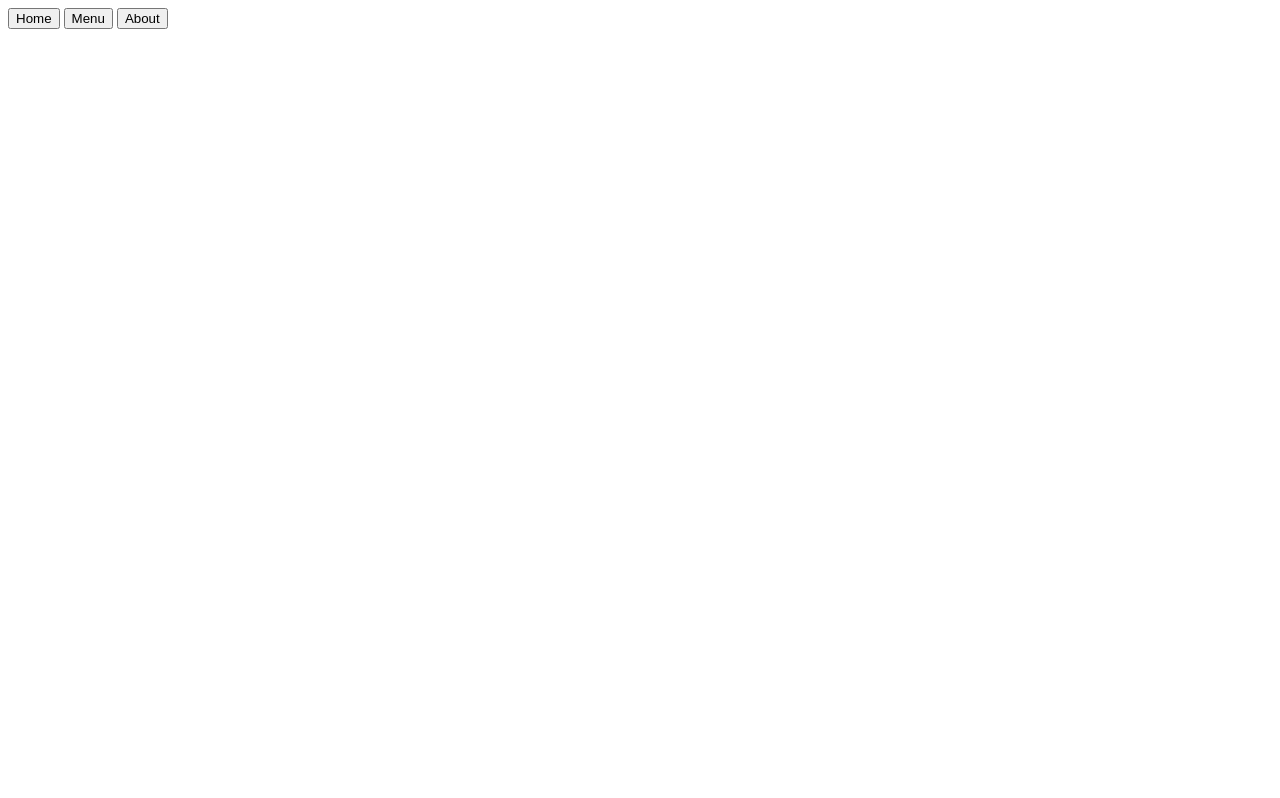
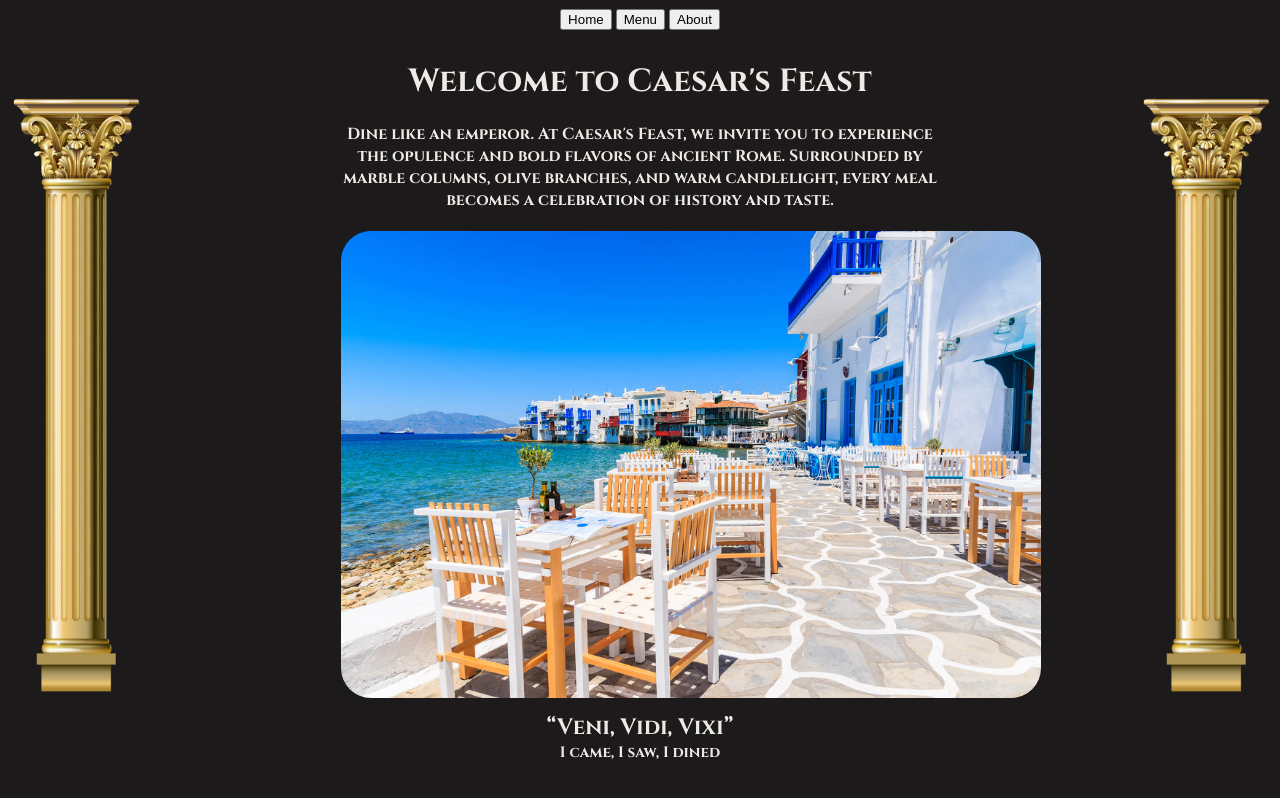
Before and after one commit to mszrsbotond/restaurant_page, a website built with webpack: page src/template.html in a window 1280 px wide. Both pictures are taken after a click on the button "Home". Built offline with nearby package versions, Linux system fonts and the light colour scheme.

Commit message:
finished home page

```diff
--- /dev/null
+++ b/src/home.js
@@ -0,0 +1,43 @@
+import restaurantImg from "../images/restaurant.jpg"
+
+export function loadHome() {
+    // create a homepage div that stores everything, it will be returned in the end with all the elements inside
+    let homePage = document.createElement("div")
+
+    let homeCont = document.createElement("div")
+    homeCont.classList.add("homeCont")
+
+    let homeTitle = document.createElement("h1")
+    homeTitle.textContent = "Welcome to Caesar's Feast"
+
+    let homeDesc = document.createElement("h3")
+    homeDesc.textContent = "Dine like an emperor. At Caesar's Feast, we invite you to experience the opulence and bold flavors of ancient Rome. Surrounded by marble columns, olive branches, and warm candlelight, every meal becomes a celebration of history and taste."
+
+    homeCont.appendChild(homeTitle)
+    homeCont.appendChild(homeDesc)
+
+
+    let restaurantPic = document.createElement("img")
+    restaurantPic.src = restaurantImg
+    restaurantPic.style["width"] = "700px"
+    restaurantPic.style["border-radius"] = "30px"
+
+    homeCont.appendChild(restaurantPic)
+
+    let mottoCont = document.createElement("div")
+    mottoCont.classList.add("mottoCont")
+
+    let mottoTitle = document.createElement("h2")
+    mottoTitle.textContent = "“Veni, Vidi, Vixi”"
+
+    let mottoDesc = document.createElement("h3")
+    mottoDesc.textContent = "I came, I saw, I dined"
+
+    mottoCont.appendChild(mottoTitle)
+    mottoCont.appendChild(mottoDesc)
+
+    homePage.appendChild(homeCont)
+    homePage.appendChild(mottoCont)
+
+    return homePage
+}
--- a/src/index.js
+++ b/src/index.js
@@ -1 +1,13 @@
-console.log("This is for testing")
+import "./style.css"
+import {loadHome} from "./home.js"
+
+const content = document.querySelector("#content")
+
+// add the buttons
+const homeButton = document.querySelector("#home")
+
+
+homeButton.addEventListener("click", () => {
+    content.innerHTML = ""
+    content.appendChild(loadHome())
+})
--- /dev/null
+++ b/src/style.css
@@ -0,0 +1,62 @@
+@font-face {
+    font-family: cinzel;
+    src: url(../Cinzel-VariableFont_wght.ttf);
+}
+
+
+body{
+    background-color: #1C1A1A;
+    color: #EDEBE6;
+    font-family: cinzel;
+    text-align: center;
+}
+
+.page{
+    display: flex;
+    justify-content: center;
+    align-items: center;
+}
+
+
+
+.homeCont{
+    margin-bottom: 60px;
+    margin-top: 30px;
+    display: flex;
+    flex-direction: column;
+    gap: 20px;
+    width: 60%;
+    margin-right: auto;
+    margin-left: auto;
+    margin-bottom: 0;
+}
+
+.homeCont > h1, h3{
+    height: 80%;
+    margin: 0;
+}
+
+.homeCont > h3{
+    font-size: 100%;
+}
+
+.homeCont > img{
+    margin-left: auto;
+    margin-right: auto;
+}
+
+.mottoCont{
+    margin-top: 15px;
+}
+
+.mottoCont > h2, h3{
+    margin: 0;
+}
+
+.mottoCont > h2{
+    font-size: 22px;
+}
+
+.mottoCont > h3{
+    font-size: 15px;
+}
--- a/src/template.html
+++ b/src/template.html
@@ -10,12 +10,16 @@
 <body>
     <header>
         <nav>
-            <button>Home</button>
-            <button>Menu</button>
-            <button>About</button>
+            <button id="home">Home</button>
+            <button id="menu">Menu</button>
+            <button id="about">About</button>
         </nav>
     </header>
-    <div id="content" ></div>
+    <div class="page">
+        <img src="../images/column2.png" alt="" width="150px" height="600px">
+        <div id="content"></div>
+        <img src="../images/column2.png" alt="" width="150px" height="600px">
+    </div>
 </body>
 
 </html>
```
Also changed, not shown: Cinzel-VariableFont_wght.ttf (added), images/column.png (added), images/column2.png (added), images/pizza.jpg (added), images/restaurant.jpg (added).
